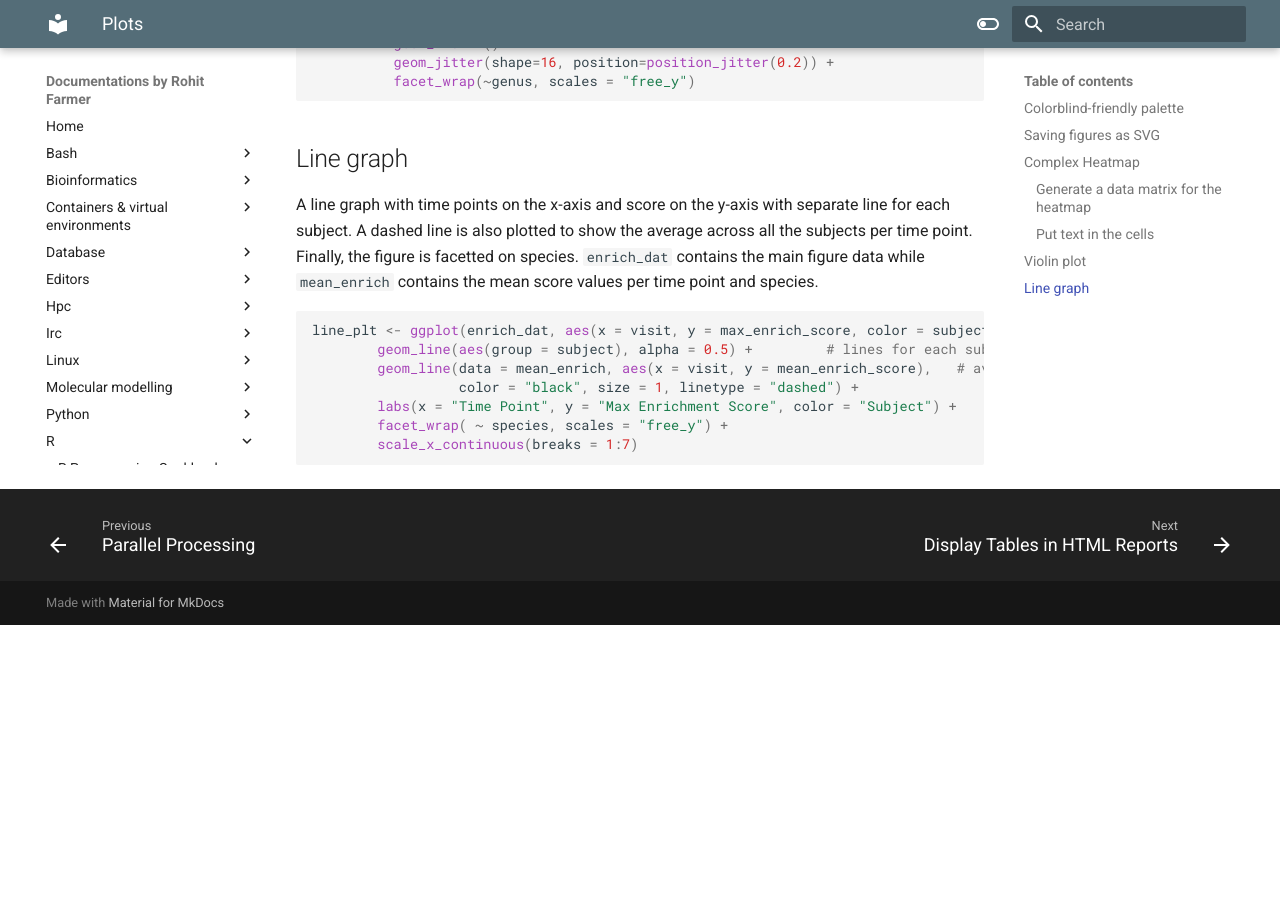
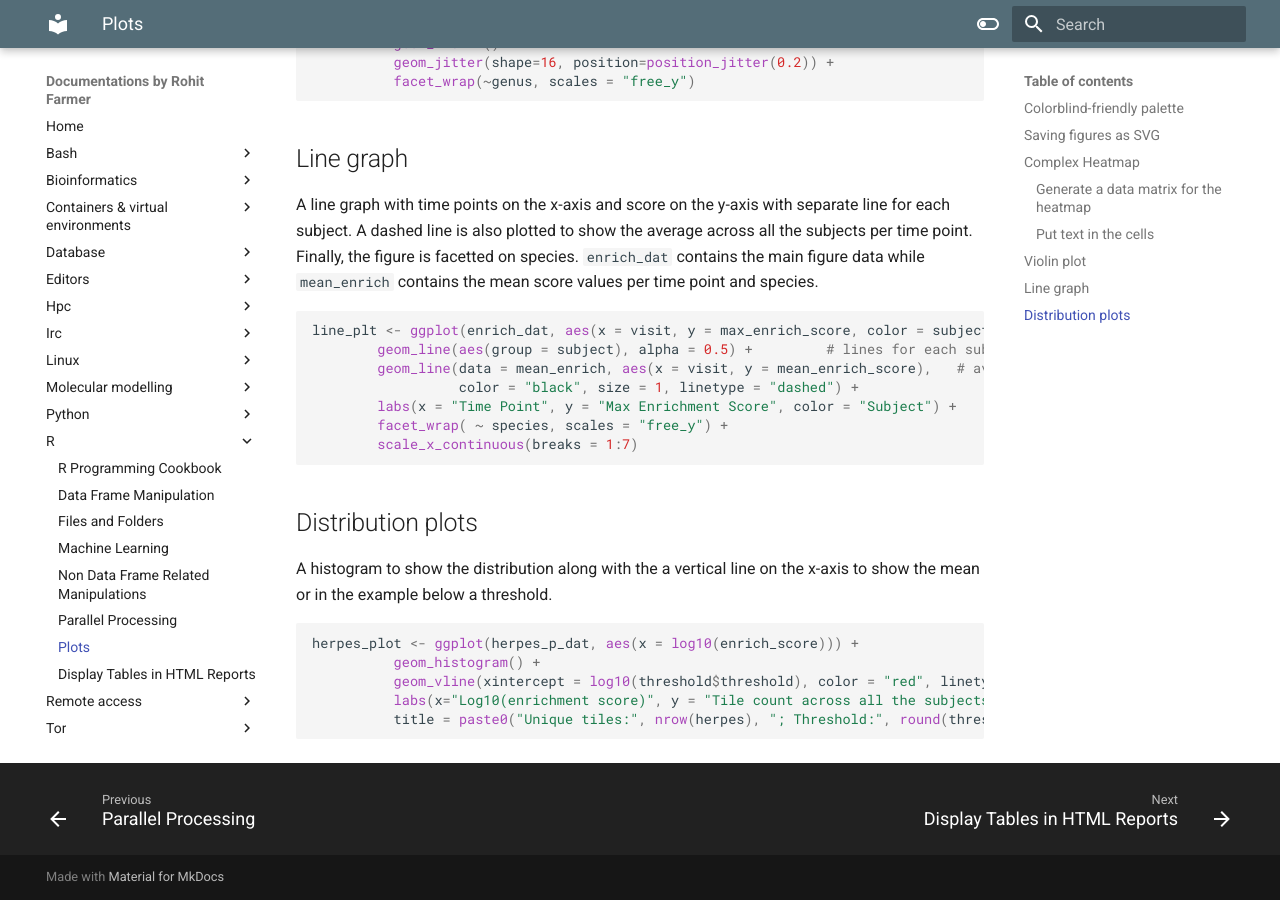
Before and after one commit to rohitfarmer/mk-docs, an MkDocs documentation site: the page built from docs/r/plots.md, in a window 1280 px wide and 900 px high, scrolled down 2403 px. Built offline with MkDocs 1.6.1 and Material for MkDocs 9.7.7, drawn with Linux system fonts in a browser that asks for light colours; before the commit the page ends 3028 px from its top, so only the background shows below that.

Commit message:
histogram

````diff
--- a/docs/r/plots.md
+++ b/docs/r/plots.md
@@ -113,3 +113,14 @@ line_plt <- ggplot(enrich_dat, aes(x = visit, y = max_enrich_score, color = subj
         facet_wrap( ~ species, scales = "free_y") +
         scale_x_continuous(breaks = 1:7)
 ```
+
+## Distribution plots
+A histogram to show the distribution along with the a vertical line on the x-axis to show the mean or in the example below a threshold.
+
+```R
+herpes_plot <- ggplot(herpes_p_dat, aes(x = log10(enrich_score))) +
+          geom_histogram() +
+          geom_vline(xintercept = log10(threshold$threshold), color = "red", linetype = "dashed", linewidth = 1) +
+          labs(x="Log10(enrichment score)", y = "Tile count across all the subjects",
+          title = paste0("Unique tiles:", nrow(herpes), "; Threshold:", round(threshold$threshold, 2),"; Log10:", round(log10(threshold$threshold),2)))
+```
````
